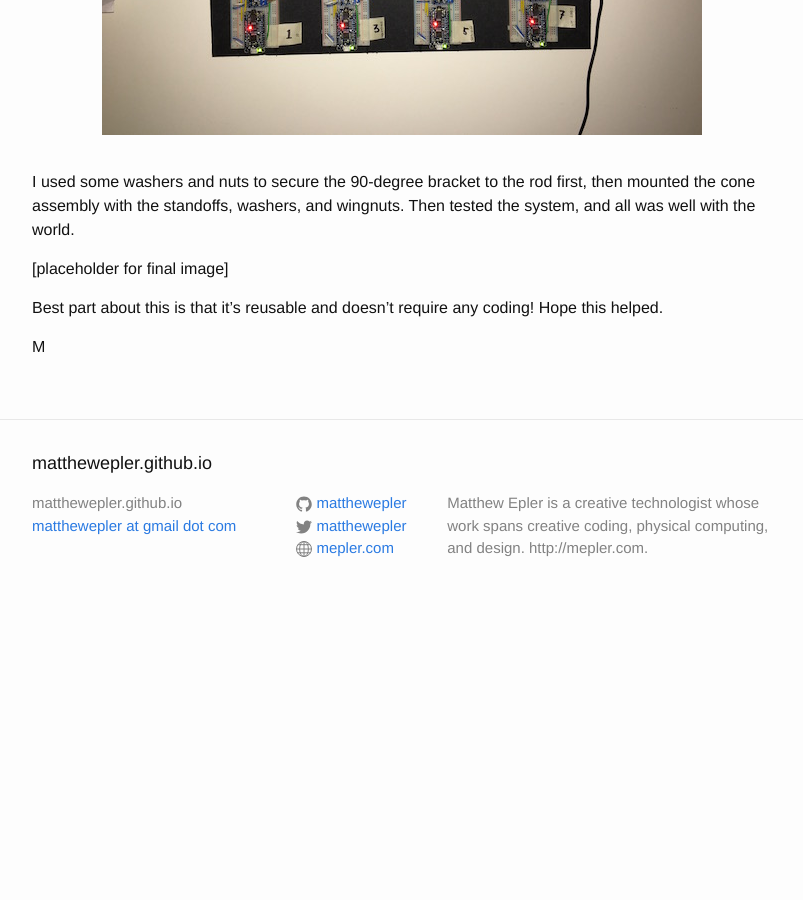
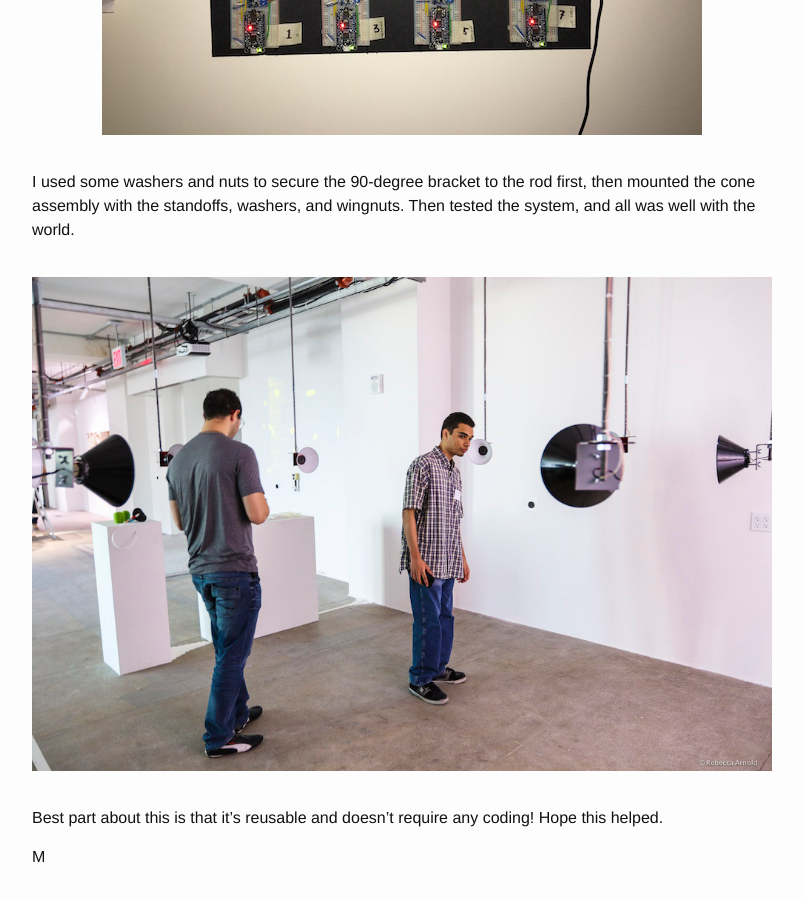
Before and after one commit to matthewepler/matthewepler.github.io, a Jekyll site: the page built from _posts/2016-04-15-spacesounds.md, in a window 1280 px wide and 900 px high, scrolled down 14575 px. Shown: the whole window, without its empty margins (238-1041 px from the left). Built offline with Jekyll 4.4.1, drawn with Linux system fonts in a browser that asks for light colours; before the commit the page ends 15195 px from its top, so only the background shows below that.

Commit message:
added final photo, done

```diff
--- a/_posts/2016-04-15-spacesounds.md
+++ b/_posts/2016-04-15-spacesounds.md
@@ -198,7 +198,8 @@ While all of those are drying, you can hang your threaded rod, and run speaker c
 
 I used some washers and nuts to secure the 90-degree bracket to the rod first, then mounted the cone assembly with the standoffs, washers, and wingnuts. Then tested the system, and all was well with the world.
 
-[placeholder for final image]
+![installation view]({{site.url}}/images/spacesounds/spaceApps_user.jpg)
+
 
 Best part about this is that it's reusable and doesn't require any coding! Hope this helped.
 
```
Also changed, not shown: images/spacesounds/spaceApps_user.jpg (added).
